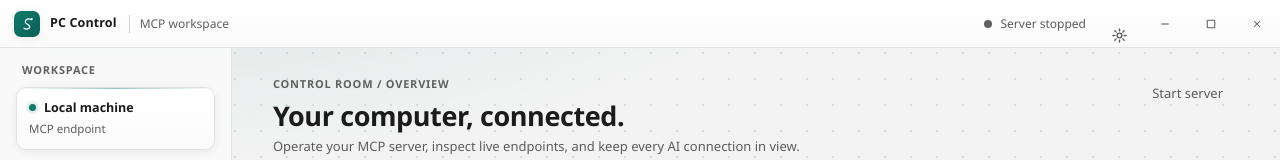
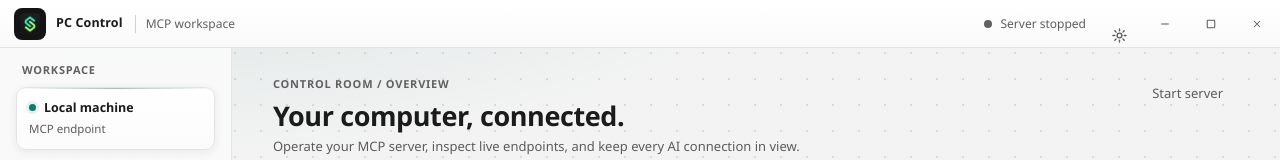
Before and after one commit to Kyzenkms/solisk-pc-mcp, an Electron app: page desktop-app/renderer/index.html in a window 1280 px wide. Shown: the top 160 px of the page. Drawn offline with Linux system fonts and the light colour scheme; no server answers.

Commit message:
fix: in-app brand mark uses approved logo image everywhere

```diff
--- a/desktop-app/renderer/index.html
+++ b/desktop-app/renderer/index.html
@@ -5,13 +5,13 @@
   <meta name="viewport" content="width=device-width, initial-scale=1.0">
   <meta name="color-scheme" content="dark light">
   <title>PC Control MCP</title>
-  <link rel="icon" type="image/png" href="../assets/icon.png">
+  <link rel="icon" type="image/png" href="assets/icon.png">
   <link rel="stylesheet" href="ui.css">
 </head>
 <body><a class="skip-link" href="#main">Skip to content</a>
   <div class="app">
     <header class="topbar">
-      <div class="brand"><div class="brand-mark" aria-hidden="true"><svg viewBox="0 0 24 24" stroke-linecap="round" stroke-linejoin="round"><path d="M17.5 6C14 3.5 8.5 5 8.5 9.5c0 4 7 3.5 7 7.5 0 4-5.5 5-9 2.5"/><circle cx="18.8" cy="4.8" r="1.6" fill="currentColor" stroke="none"/></svg></div><div class="brand-name">PC Control</div><div class="brand-sub">MCP workspace</div></div>
+      <div class="brand"><div class="brand-mark" aria-hidden="true"><img src="assets/icon.png" width="32" height="32" alt="" /></div><div class="brand-name">PC Control</div><div class="brand-sub">MCP workspace</div></div>
       <div class="top-actions"><div class="top-status"><span class="status-dot" id="tbDot"></span><span id="tbTxt">Server stopped</span></div><button class="theme-toggle" id="themeToggle" aria-label="Switch to light mode" title="Switch theme"><svg class="theme-moon" viewBox="0 0 16 16"><path d="M13 10.5A6 6 0 0 1 5.5 3 5.5 5.5 0 1 0 13 10.5Z"/></svg><svg class="theme-sun" viewBox="0 0 16 16"><circle cx="8" cy="8" r="2.5"/><path d="M8 1v2m0 10v2M1 8h2m10 0h2M3 3l1.4 1.4m7.2 7.2L13 13m0-10-1.4 1.4m-7.2 7.2L3 13"/></svg></button><button class="window-btn" id="btnMin" aria-label="Minimize"><svg viewBox="0 0 16 16"><path d="M3 8h10"/></svg></button><button class="window-btn" id="btnMax" aria-label="Maximize"><svg viewBox="0 0 16 16"><rect x="3" y="3" width="10" height="10" rx="1"/></svg></button><button class="window-btn close" id="btnClose" aria-label="Close"><svg viewBox="0 0 16 16"><path d="m4 4 8 8m0-8-8 8"/></svg></button></div>
     </header>
     <div class="body">
@@ -102,7 +102,7 @@
   <div class="onboarding" id="onboarding" role="dialog" aria-modal="true" aria-labelledby="onboardingTitle">
     <div class="onboarding-shell">
       <aside class="onboarding-side">
-        <div class="brand"><div class="brand-mark" aria-hidden="true"><svg viewBox="0 0 24 24" stroke-linecap="round" stroke-linejoin="round"><path d="M17.5 6C14 3.5 8.5 5 8.5 9.5c0 4 7 3.5 7 7.5 0 4-5.5 5-9 2.5"/><circle cx="18.8" cy="4.8" r="1.6" fill="currentColor" stroke="none"/></svg></div><div class="brand-name">PC Control</div></div>
+        <div class="brand"><div class="brand-mark" aria-hidden="true"><img src="assets/icon.png" width="32" height="32" alt="" /></div><div class="brand-name">PC Control</div></div>
         <div class="onboarding-progress">
           <div class="onboarding-step on" data-onboarding-progress="0"><b>1</b><span>Welcome</span></div>
           <div class="onboarding-step" data-onboarding-progress="1"><b>2</b><span>Device</span></div>
--- a/desktop-app/renderer/ui.css
+++ b/desktop-app/renderer/ui.css
@@ -130,14 +130,12 @@
 .brand, .top-actions { display: flex; align-items: center; }
 .brand { gap: 10px; min-width: 0; }
 .brand-mark {
-  width: 26px; height: 26px;
+  width: 32px; height: 32px; flex: none;
   display: grid; place-items: center;
-  border-radius: 7px;
-  color: var(--accent-ink);
-  background: linear-gradient(135deg, var(--teal), var(--teal-deep));
-  box-shadow: var(--shadow-sm);
+  border-radius: 8px;
+  overflow: hidden;
 }
-.brand-mark svg { width: 15px; height: 15px; fill: none; stroke: currentColor; stroke-width: 2; }
+.brand-mark img { display: block; width: 100%; height: 100%; object-fit: contain; }
 .brand-name { font-size: 12.5px; font-weight: 600; letter-spacing: .01em; white-space: nowrap; }
 .brand-sub { font-size: 12px; color: var(--quiet); padding-left: 10px; margin-left: 2px; border-left: 1px solid var(--line-2); white-space: nowrap; }
 .top-actions { gap: 0; -webkit-app-region: no-drag; }
```
Also changed, not shown: desktop-app/renderer/assets/icon.png (added).
